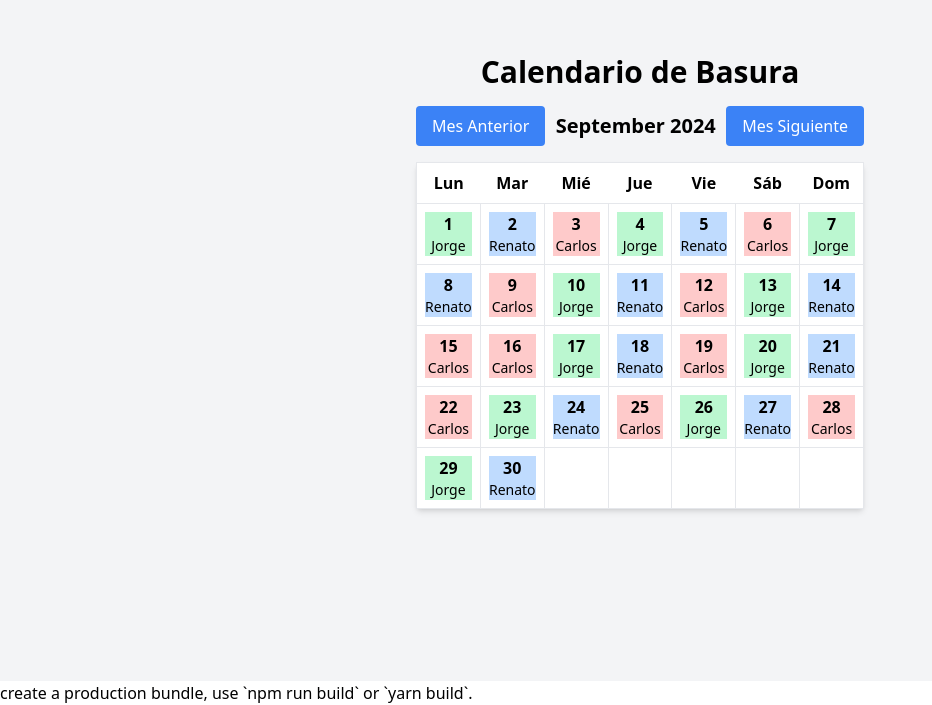
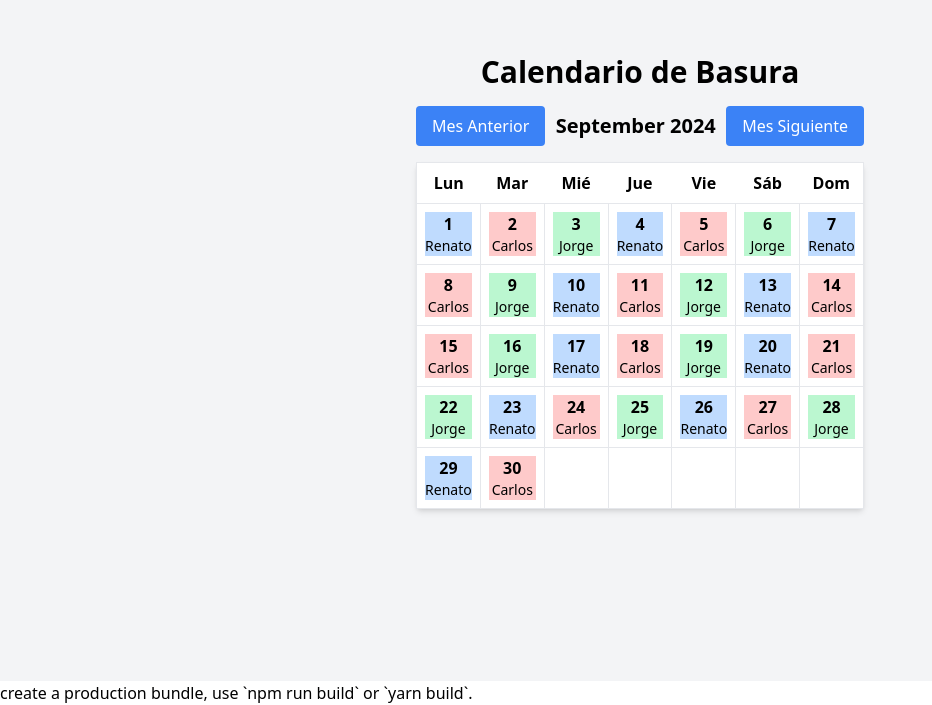
Before and after one commit to monarc-x/trash-calendar, a React (Create React App) app: page / in a window 1280 px wide. Shown: the part 119-824 px from the top of the page, without its empty margins (0-932 px from the left). Built offline with nearby package versions, Linux system fonts and the light colour scheme; the HTML template or start-up script is replaced by a standard one.

Commit message:
update date

```diff
--- a/src/App.js
+++ b/src/App.js
@@ -8,7 +8,7 @@ const personas = [
   { nombre: "Renato", color: "bg-blue-200" }
 ];
 
-const fechaReferencia = dayjs("2024-09-16"); // Fecha de referencia ajustada al día después
+const fechaReferencia = dayjs("2024-09-15");
 
 function App() {
   const [turnos, setTurnos] = useState([]);
```
